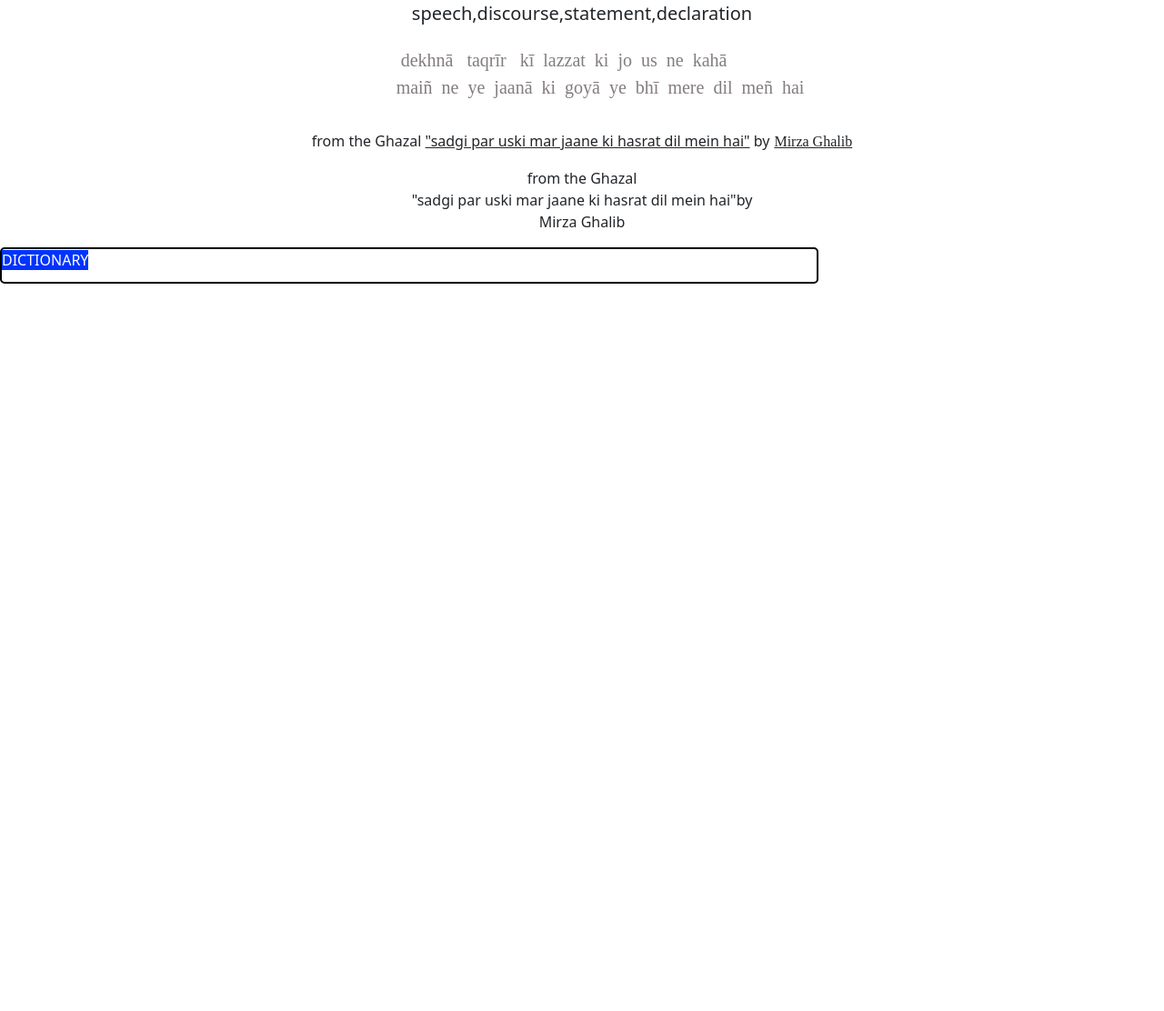
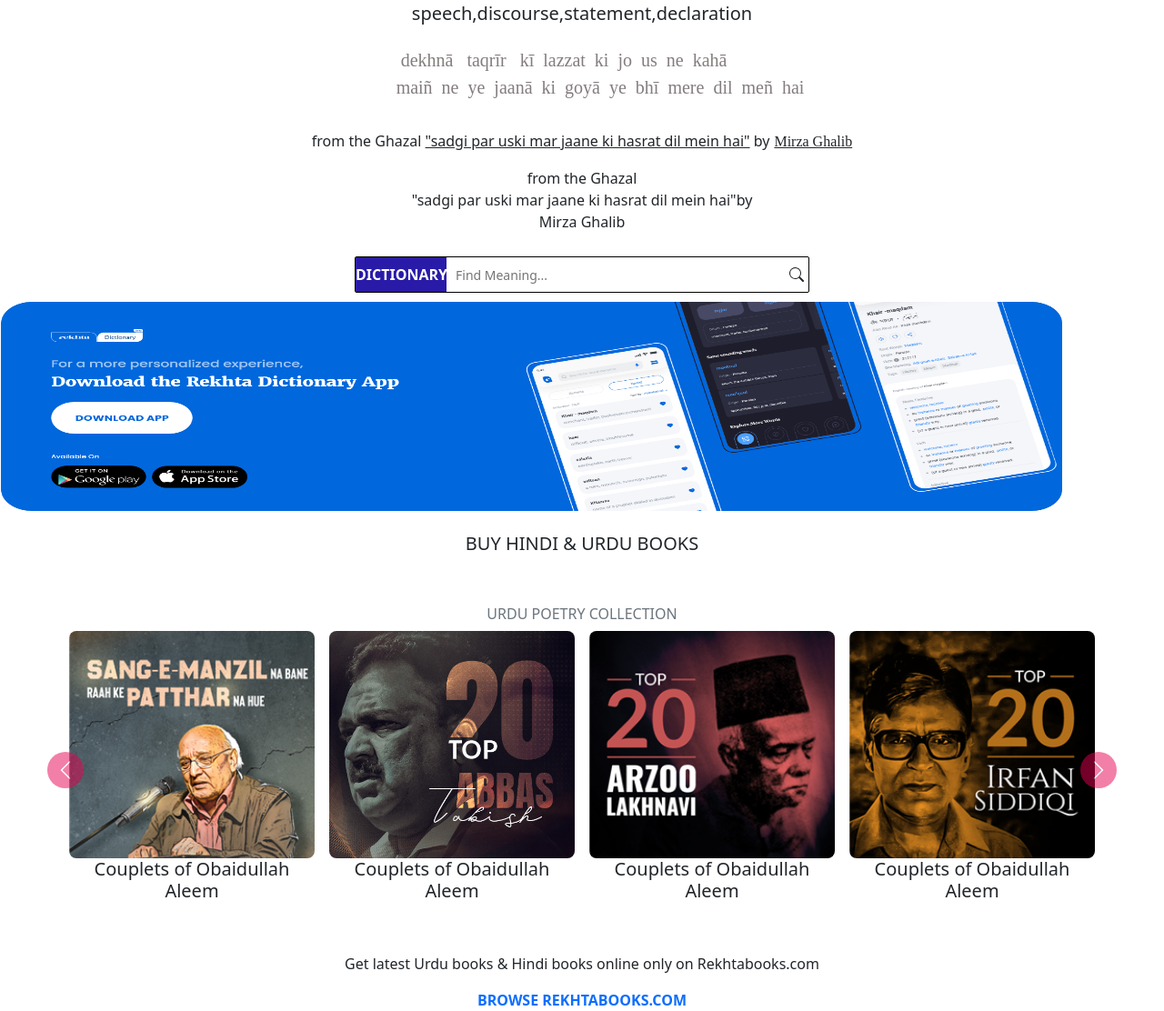
Before and after one commit to Janathecodegirl/rekhta, a plain HTML site: page index.html in a window 1280 px wide. Shown: the part 2294-3406 px from the top of the page at 91% size. Before the commit the page ends 2606 px from the top, so only its background shows below. Drawn offline with nearby package versions, Linux system fonts and the light colour scheme.

Commit message:
updated version

```diff
--- a/index.html
+++ b/index.html
@@ -565,19 +565,117 @@
     </p>
 </div>
 
-<div class="searchbox2 ">
-    <buttton class="dictionarybtn ">DICTIONARY</button>
-    <!-- <input type="text" placeholder="Find Meaning...">
+<div class="container d-flex justify-content-center">
+  <div class="searchbox2">
+    <button class="dictionarybtn">DICTIONARY</button>
+    <input type="text" placeholder="Find Meaning...">
     <svg xmlns="http://www.w3.org/2000/svg" width="16" height="16" fill="currentColor" class="bi bi-search" viewBox="0 0 16 16">
-        <path d="M11.742 10.344a6.5 6.5 0 1 0-1.397 1.398h-.001q.044.06.098.115l3.85 3.85a1 1 0 0 0 1.415-1.414l-3.85-3.85a1 1 0 0 0-.115-.1zM12 6.5a5.5 5.5 0 1 1-11 0 5.5 5.5 0 0 1 11 0"/>
-    </svg> -->
+      <path d="M11.742 10.344a6.5 6.5 0 1 0-1.397 1.398h-.001q.044.06.098.115l3.85 3.85a1 1 0 0 0 1.415-1.414l-3.85-3.85a1 1 0 0 0-.115-.1zM12 6.5a5.5 5.5 0 1 1-11 0 5.5 5.5 0 0 1 11 0"/>
+    </svg>
+  </div>
 </div>
-
-
-
-
-
-
+<picture class="downloadimg d-flex justify-content-center d-lg-block d-none">
+   <img src="img 2.png" alt="rd-dict" width="1168" height="230" class=" ls-is-cached lazyloaded">
+</picture>
+<picture class="downloadimg d-block d-lg-none mt-3">
+   <img src="download.png" alt="rd-dict" width="400" height="650" class=" ls-is-cached lazyloaded">
+</picture>
+<div class="books d-flex justify-content-center mt-4">
+   <h5>BUY HINDI & URDU BOOKS</h5>
+</div>
+<div class="container text-center mt-5">
+   <h6 class="text-uppercase text-secondary">URDU POETRY COLLECTION</h6>
+    <div id="carouselExample" class="carousel slide">
+  <div class="carousel-inner">
+    <div class="carousel-item active">
+      <div class="container-fluid">
+        <div class="container">
+            <div class="row d-flex g-3">
+                <div class="col-lg-3 col-12 col-sm-6 ">
+                    <img src="img 1.png" alt="" class="img-fluid">
+                    <h5>Couplets of Obaidullah Aleem</h5>
+                </div>
+                <div class="col-lg-3 col-12 col-sm-6 ">
+                    <img src="couplets-of-abbas-tabish_Medium.png" alt="" class="img-fluid ">
+                    <h5>Couplets of Obaidullah Aleem</h5>
+                </div>
+                <div class="col-lg-3 col-12 col-sm-6 ">
+                    <img src="couplets-of-arzoo-lakhnavi_Medium.png" alt="" class="img-fluid">
+                    <h5>Couplets of Obaidullah Aleem</h5>
+                </div>
+                <div class="col-lg-3 col-12 col-sm-6 ">
+                    <img src="couplets-of-irfan-siddiqui_Medium.png" alt="" class="img-fluid">
+                    <h5>Couplets of Obaidullah Aleem</h5>
+                </div>
+            </div>
+        </div>
+      </div>
+    </div>
+    <div class="carousel-item">
+      <div class="container-fluid">
+        <div class="container">
+            <div class="row d-flex g-3">
+                <div class="col-lg-3 col-sm-6 col-12 ">
+                    <img src="couplets-of-shakeb-jalali_Medium.png" alt="" class="img-fluid">
+                    <h5>Couplets of Obaidullah Aleem</h5>
+                </div>
+                <div class="col-lg-3 col-sm-6 col-12 ">
+                    <img src="couplets-of-khumar-barabankavi_Medium.png" alt="" class="img-fluid">
+                    <h5>Couplets of Obaidullah Aleem</h5>
+                </div>
+                <div class="col-lg-3 col-sm-6 col-12 ">
+                    <img src="couplets-of-zeb-ghauri_Medium.png" alt="" class="img-fluid">
+                    <h5>Couplets of Obaidullah Aleem</h5>
+                </div>
+                <div class="col-lg-3 col-sm-6 col-12 ">
+                    <img src="couplets-of-shakeel-badayuni_Medium.png" alt="" class="img-fluid">
+                    <h5>Couplets of Obaidullah Aleem</h5>
+                </div>
+            </div>
+        </div>
+      </div>
+    </div>
+    <div class="carousel-item">
+      <div class="container-fluid">
+        <div class="container">
+            <div class="row d-flex g-3">
+                <div class="col-lg-3 col-12 col-sm-6 ">
+                    <img src="couplets-of-saba-akbarabadi_Medium.png" alt="" class="img-fluid">
+                    <h5>Couplets of Obaidullah Aleem</h5>
+                </div>
+                <div class="col-lg-3 col-12 col-sm-6  ">
+                    <img src="couplets-of-nasir-kazmi_Medium.png" alt="" class="img-fluid">
+                    <h5>Couplets of Obaidullah Aleem</h5>
+                </div>
+                <div class="col-lg-3 col-12 col-sm-6 ">
+                    <img src="couplets-of-obaidullah-aleem_Medium.png" alt="" class="img-fluid">
+                    <h5>Couplets of Obaidullah Aleem</h5>
+                </div>
+                <div class="col-lg-3 col-12 col-sm-6 ">
+                    <img src="couplets-of-sarwat-husain_Medium.png" alt="" class="img-fluid">
+                    <h5>Couplets of Obaidullah Aleem</h5>
+                </div>
+            </div>
+        </div>
+      </div>
+    </div>
+  </div>
+  <button class="carousel-control-prev button" type="button" data-bs-target="#carouselExample" data-bs-slide="prev">
+    <span class="carousel-control-prev-icon" aria-hidden="true"></span>
+    <span class="visually-hidden">Previous</span>
+  </button>
+  <button class="carousel-control-next button" type="button" data-bs-target="#carouselExample" data-bs-slide="next">
+    <span class="carousel-control-next-icon" aria-hidden="true"></span>
+    <span class="visually-hidden">Next</span>
+  </button>
+</div>
+</div>
+<p class="urduhindi  text-center mt-5 ">
+   Get latest Urdu books & Hindi books online only on Rekhtabooks.com
+</p>
+<div class="readfullbgbtn d-flex justify-content-center mt-1 ">
+   <a href="https://rekhtabooks.com/?ref=rekhta&cid=mc " class="anchorrekhta text-decoration-none text-center">BROWSE REKHTABOOKS.COM</a>
+</div>
 
 
 
--- a/media.css
+++ b/media.css
@@ -63,3 +63,25 @@
         padding-left: 10px !important;
     }
 }
+@media (max-width: 992px) {
+  .dictionarybtn {
+    width: 80px;
+    font-size: 14px;
+  }
+}
+@media (max-width: 576px) {
+  .searchbox2 {
+    max-width: 100%;
+  }
+  .dictionarybtn {
+    width: 70px;
+    font-size: 12px;
+  }
+}
+@media (max-width: 576px){
+    .urduhindi{
+       text-align-last: center;
+       font-size: 12px !important;
+       padding-left: 5px !important;
+    }
+}
--- a/style.css
+++ b/style.css
@@ -307,15 +307,40 @@
   font-family: merriweather_extendedLtIt, lailaregular, MehrNastaliqRegular;
 }
 
-.searchbox2 {
-  width: 900px;
+ .searchbox2 {
+  display: flex;
+  align-items: center;
+  border: 1px solid black;
+  border-radius: 2px;
+  width: 100%;
+  max-width: 500px;
   height: 40px;
-  border: 2px solid black;
-  border-radius: 5px;
+  background: #fff;
+  margin: 10px auto;
+
 }
-.dictionarybtn{
+
+.dictionarybtn {
+  flex-shrink: 0;
   width: 100px;
-  height: 200px;
-  background-color: rgb(0, 51, 255);
+  height: 100%;
+  background-color: rgb(41, 27, 168);
   color: white;
+  border: none;
+  font-size: 16px;
+  font-weight: bold;
 }
+
+.searchbox2 input {
+  flex: 1;
+  border: none;
+  outline: none;
+  padding: 0 10px;
+  font-size: 14px;
+}
+
+.searchbox2 svg {
+  flex-shrink: 0;
+  margin-right: 5px;
+  cursor: pointer;
+}
```
Also changed, not shown: download.png (added), img 2.png (added).
